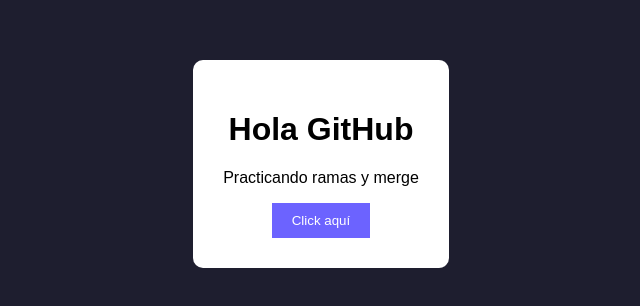
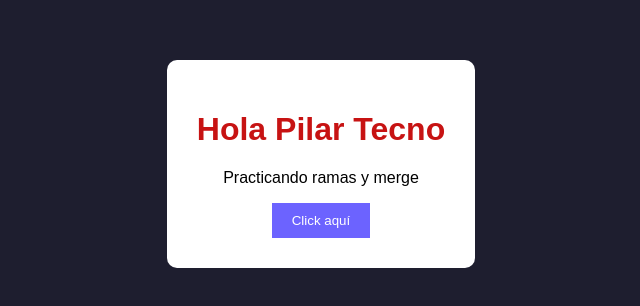
Before and after one commit to EmiMoreno17/tarea-git-branch, a plain HTML site: page index.html in a window 1280 px wide. Shown: the part 236-542 px from the top of the page, without its empty margins (319-959 px from the left). Drawn offline with Linux system fonts and the light colour scheme.

Commit message:
cambio el color del titulo

```diff
--- a/index.html
+++ b/index.html
@@ -8,7 +8,7 @@
 <body>
 
   <div class="container">
-    <h1>Hola GitHub</h1>
+    <h1>Hola Pilar Tecno</h1>
     <p>Practicando ramas y merge</p>
 
     <button>Click aquí</button>
--- a/styles.css
+++ b/styles.css
@@ -16,6 +16,9 @@
   border-radius: 10px;
   text-align: center;
 }
+.container h1 {
+  color: #c71313;
+}
 
 button {
   background: #6c63ff;
```
